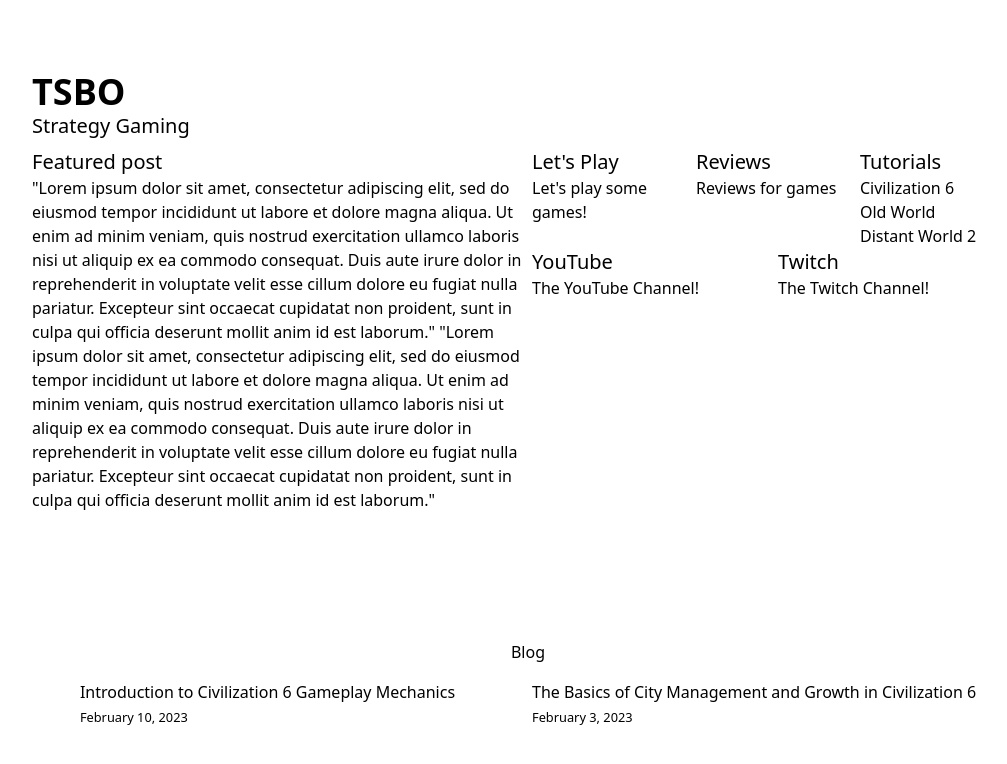
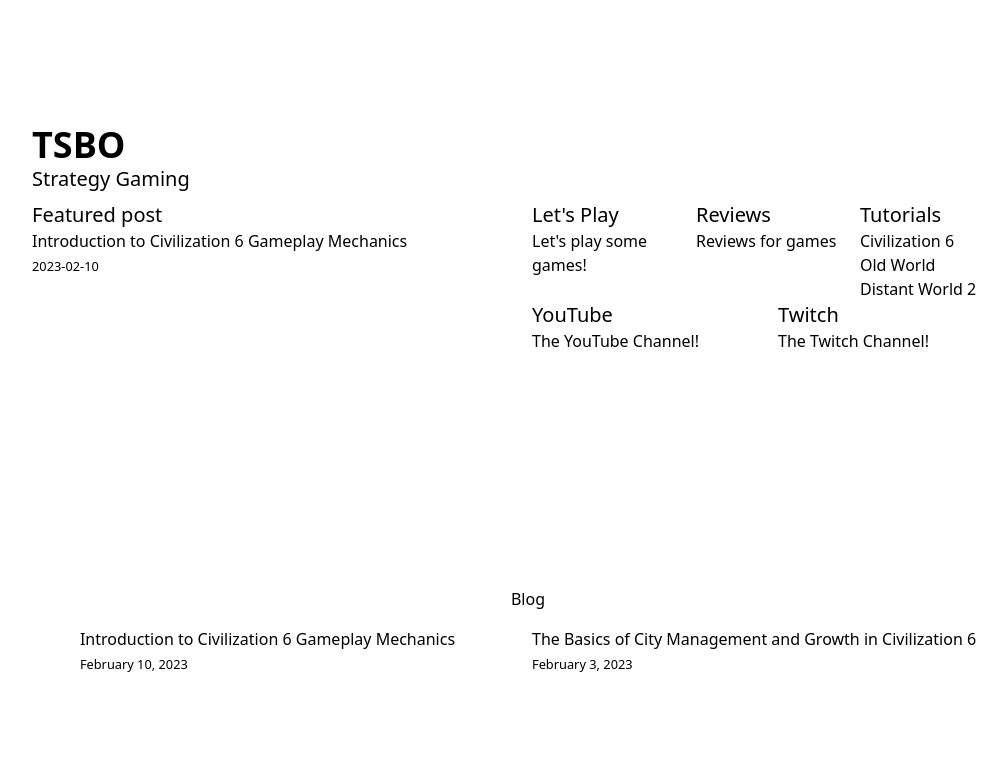
Before and after one commit to tobeck/tsbo-gaming, a Next.js app: page / in a window 1280 px wide. Shown: the top 764 px of the page, without its empty margins (112-1119 px from the left). Built offline with nearby package versions, Linux system fonts and the light colour scheme.

Commit message:
Added preview of blog post, links to socials

```diff
--- a/package.json
+++ b/package.json
@@ -13,10 +13,12 @@
     "date-fns": "^2.29.3",
     "eslint": "8.33.0",
     "eslint-config-next": "13.1.6",
+    "fs": "^0.0.1-security",
     "gray-matter": "^4.0.3",
     "next": "13.1.6",
     "react": "18.2.0",
     "react-dom": "18.2.0",
+    "react-markdown": "^8.0.5",
     "remark": "^14.0.2",
     "remark-html": "^15.0.1"
   },
--- a/src/pages/index.js
+++ b/src/pages/index.js
@@ -26,22 +26,8 @@ export default function Home({ allPostsData }) {
           </div>
           <div>
             <h3 className="text-xl">Featured post</h3>
-            <p>
-              "Lorem ipsum dolor sit amet, consectetur adipiscing elit, sed do
-              eiusmod tempor incididunt ut labore et dolore magna aliqua. Ut
-              enim ad minim veniam, quis nostrud exercitation ullamco laboris
-              nisi ut aliquip ex ea commodo consequat. Duis aute irure dolor in
-              reprehenderit in voluptate velit esse cillum dolore eu fugiat
-              nulla pariatur. Excepteur sint occaecat cupidatat non proident,
-              sunt in culpa qui officia deserunt mollit anim id est laborum."
-              "Lorem ipsum dolor sit amet, consectetur adipiscing elit, sed do
-              eiusmod tempor incididunt ut labore et dolore magna aliqua. Ut
-              enim ad minim veniam, quis nostrud exercitation ullamco laboris
-              nisi ut aliquip ex ea commodo consequat. Duis aute irure dolor in
-              reprehenderit in voluptate velit esse cillum dolore eu fugiat
-              nulla pariatur. Excepteur sint occaecat cupidatat non proident,
-              sunt in culpa qui officia deserunt mollit anim id est laborum."
-            </p>
+            <p>{allPostsData[0].title}</p>
+            <small>{allPostsData[0].date}</small>
           </div>
           <div>
             <div className="grid xs:grid-cols-3">
@@ -57,8 +43,15 @@ export default function Home({ allPostsData }) {
               </ul>
             </div>
             <div className="grid xs:grid-cols-2">
-              <h3 className="text-xl">YouTube</h3>
-              <h3 className="text-xl">Twitch</h3>
+              <Link
+                className="text-xl"
+                href="https://www.youtube.com/@TSBOGaming"
+              >
+                YouTube
+              </Link>
+              <Link className="text-xl" href="https://www.twitch.tv/tsbogaming">
+                Twitch
+              </Link>
               <p>The YouTube Channel!</p>
               <p>The Twitch Channel!</p>
             </div>
@@ -69,7 +62,7 @@ export default function Home({ allPostsData }) {
             <h2>Blog</h2>
             <div>
               <ul className="p-4 max-w-5xl gap-2 grid xs:grid-cols-2">
-                {allPostsData.map(({ id, date, title, slug }) => (
+                {allPostsData.map(({ id, date, title }) => (
                   <li key="{title}">
                     <Link href={`/posts/${id}`}>{title}</Link>
                     <br />
```
Also changed, not shown: 1 other file (tests, documents, lock files or other folders).
